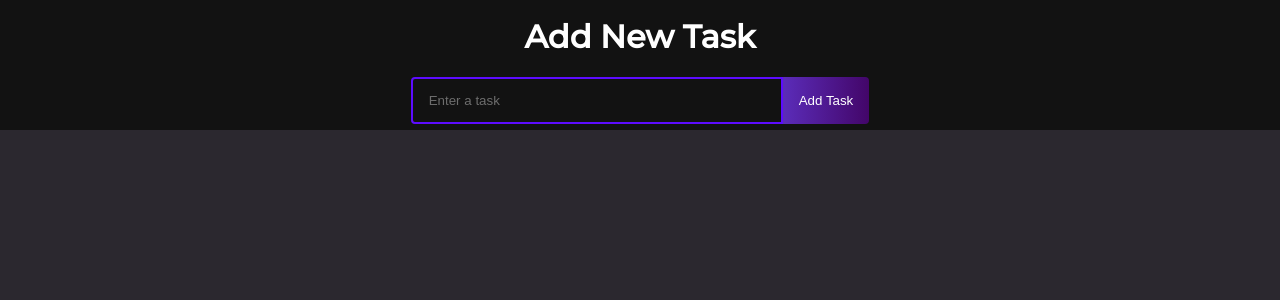
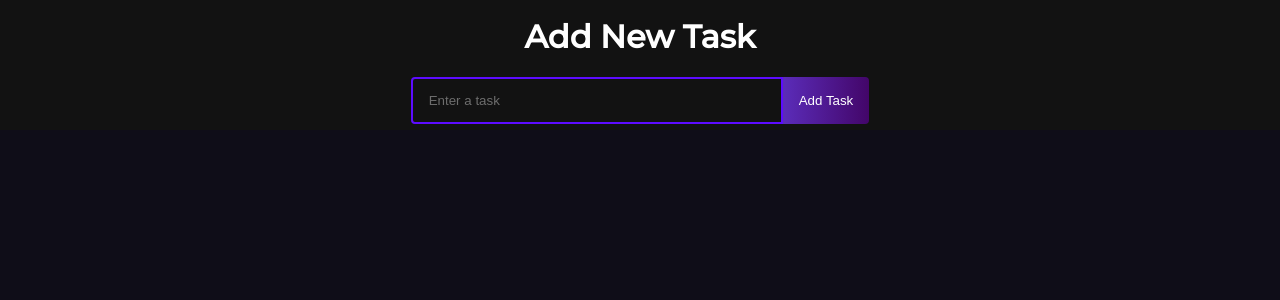
Before and after one commit to johnnylozano/react-todo-list, a React (Create React App) app: page / in a window 1280 px wide. Shown: the top 300 px of the page. Built offline with nearby package versions, Linux system fonts and the light colour scheme.

Commit message:
Changed body background color from grey to dark purple

```diff
--- a/src/App.css
+++ b/src/App.css
@@ -11,7 +11,7 @@
 body {
    margin: 0;
    padding: 0;
-   background-color: #2b282f;
+   background-color: #0f0d18;
    color: #fff;
 }
 
```
